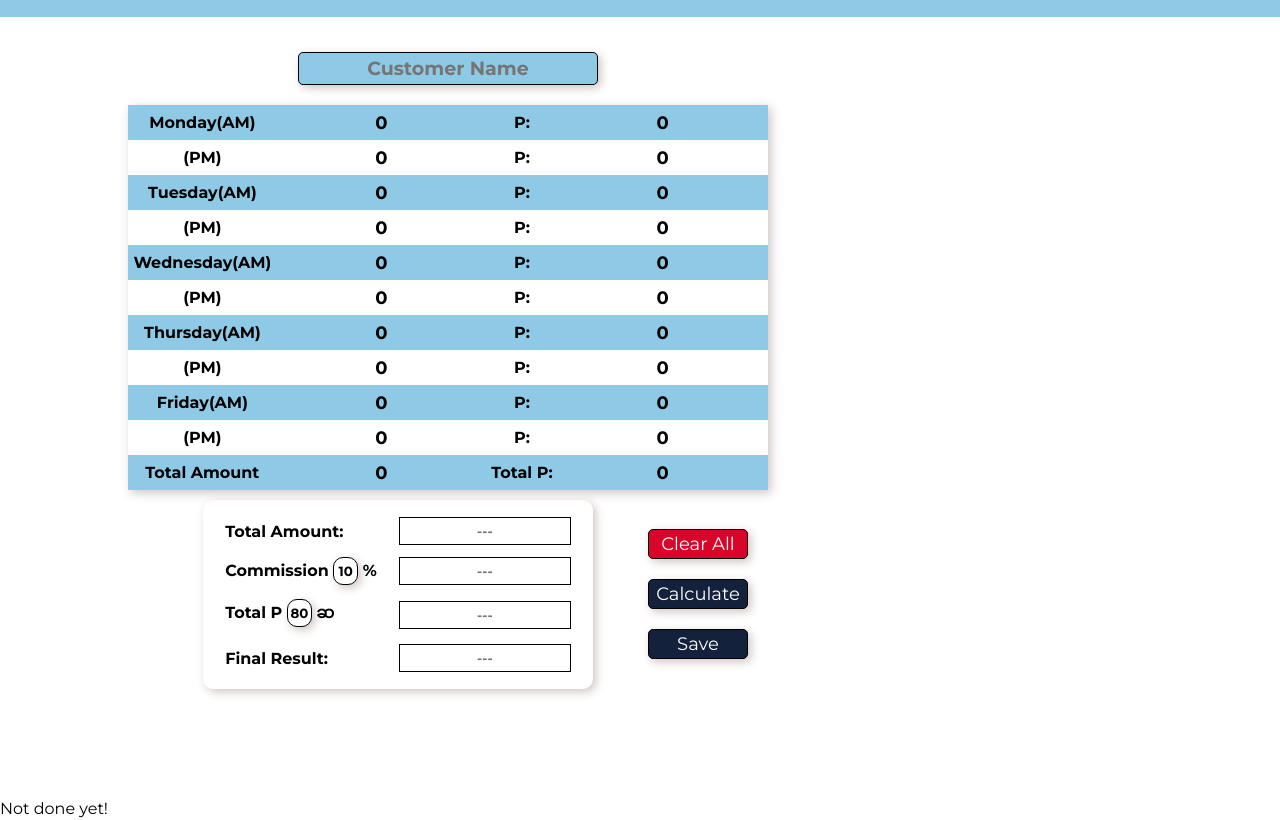
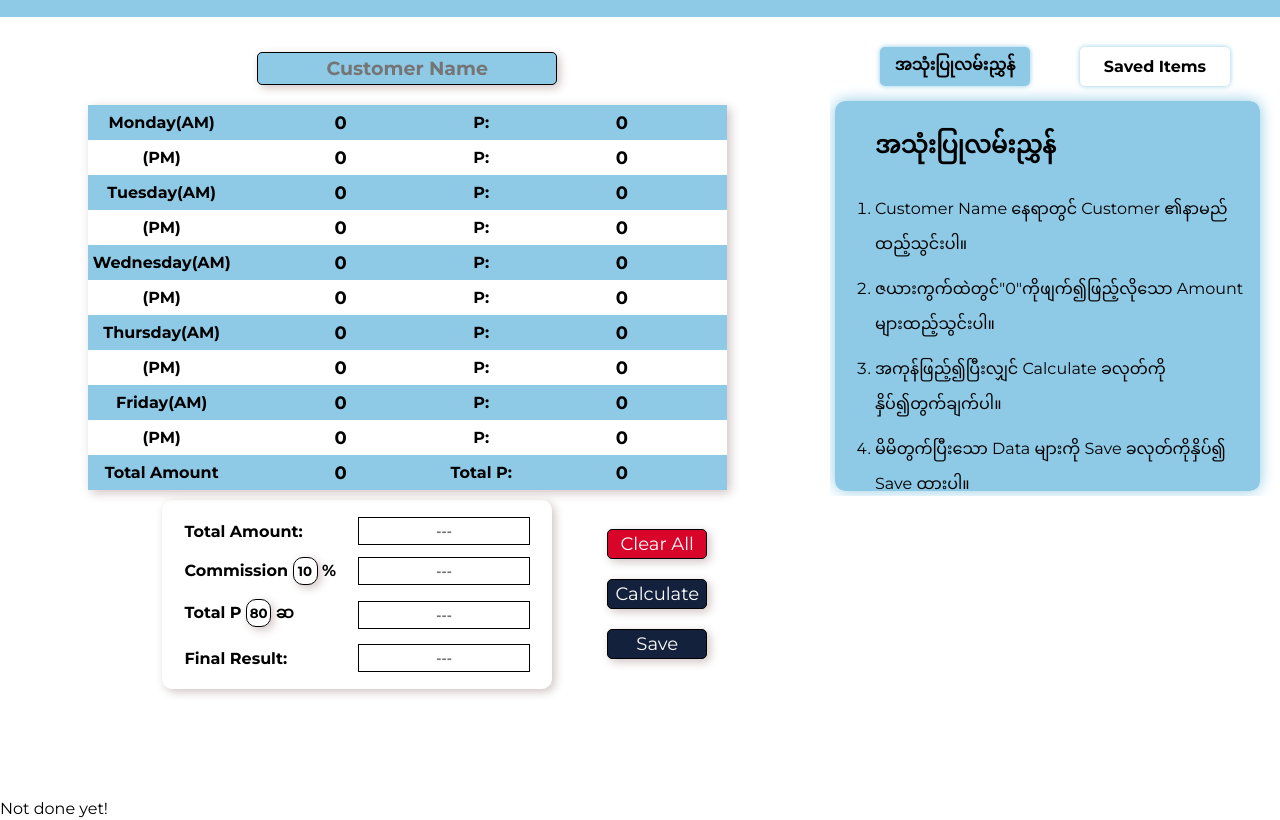
Before and after one commit to nyeinchanbo97/weekend-special, a plain HTML site: page index.html in a window 1280 px wide. Shown: the part 75-895 px from the top of the page. Drawn offline with Linux system fonts and the light colour scheme; a web font is replaced by a local one.

Commit message:
putting-instruction-laptop-size

```diff
--- a/CSS/style.css
+++ b/CSS/style.css
@@ -104,7 +104,8 @@
   display: none;
   overflow: scroll;
   top: -250px;
-  border: 1px solid black;
+  /* border: 1px solid black; */
+  box-shadow: 0 0 10px #8ecae6;
   width: 600px;
   height: 280px;
   box-sizing: border-box;
@@ -112,6 +113,65 @@
   font-weight: 300;
   letter-spacing: 1px;
 }
+.button-in-wbp-2{
+  display: flex;
+  flex-direction: row;
+  width: 100%;
+  margin-bottom: 15px;
+  justify-content: space-evenly;
+}
+.button-in-wbp-2 button{
+  width: 150px;
+  padding: 2px;
+  font-weight: bold;
+  font-size: 16px;
+  border: none;
+  border-radius: 5px;
+  background: white;
+  color: black;
+  box-shadow: 0 0 5px #8ecae6;
+  transition: all 300ms ;
+  cursor: pointer;
+  pointer-events: all;
+  z-index: 1000;
+}
+.button-in-wbp-2 .instruction-btn{
+  background-color: #8ecae6;
+}
+.button-in-wbp-2 button:hover{
+  transform: translateY(-3px);
+}
+.fixed-instruction-box{
+  width: 450px;
+  padding-top: 7px;
+  position:absolute;
+  overflow: hidden;
+  right: 0px;
+  top: 115px;
+  z-index: 1000;
+}
+.instruction-box-big{
+  height: 390px;
+  overflow: scroll;
+  margin: 5px;
+  margin-right: 20px;
+  box-sizing: border-box;
+  border-radius: 10px;
+  box-shadow: 0 0 15px #8ecae6;
+  padding: 20px 10px 20px 40px;
+  background-color: #8ecae6;
+  transition: transform 300ms;
+
+  /* position: absolute; */
+  /* top: 50px; */
+  /* pointer-events: none; */
+  /* z-index: 100; */
+  /* transform: translateX(400px); */
+}
+.instruction-box-big li{
+  margin-bottom: 10px;
+}
+
 .instruction-box h2{
   text-decoration: underline;
 }
@@ -131,16 +191,21 @@
 
 }
 .weekend-box-parent-2{
-  width: 30%;
-  height: 500px;
-  overflow: scroll;
+  /* border: 3px solid black; */
+  width: 40%;
+  height: 300px;
+  overflow-y: scroll;
+  overflow-x: hidden;
   display: flex;
   flex-direction: column;
   align-items: center;
-  padding-top: 70px;
+  margin-top: 70px;
   position: relative;
+  z-index: 100;
+  /* background-color: #d9dee0; */
   /* justify-content: space-around; */
 }
+
 .saved-items{
   display: none;
 }
@@ -343,7 +408,7 @@
   flex-direction: column;
   justify-content: center;
   gap: 15px;
-  z-index: 1;
+  z-index: 1000000;
 }
 .dn{
   display: none;
@@ -383,7 +448,12 @@
   .instruction-box{
     display: block;
   }
+  .fixed-instruction-box{
+    display: none;
+  }
   .weekend-box-parent-2{
+    margin-top: 0;
+    padding-top: 70px;
     position: fixed;
     /* border: 3px dotted #8ecae6; */
     background-color:#ced8dd;
--- a/JS/script.js
+++ b/JS/script.js
@@ -253,6 +253,7 @@ saveBtn.addEventListener("click", () => {
       apple -= 1;
       localStorage.setItem("a", apple);
       location.reload();
+
     });
   }
 
@@ -368,3 +369,28 @@ savedItemsBtn.addEventListener("click", () => {
     instructionBox.style.display = "none";
   }
 });
+
+
+// for big screen > instruction-btn and saved items btn
+
+const instructionBtn = document.getElementsByClassName("instruction-btn")[0];
+const instructionBoxBig = document.getElementsByClassName("instruction-box-big")[0];
+const fixedInstructionBox = document.getElementsByClassName("fixed-instruction-box")[0];
+const savedItemsBig = document.getElementsByClassName("saved-items-big")[0];
+
+savedItemsBig.addEventListener("click",() => {
+  instructionBoxBig.style.transform = "translateX(500px)"
+  fixedInstructionBox.style.pointerEvents = "none";
+  savedItemsBig.style.backgroundColor = "#8ecae6";
+  instructionBtn.style.backgroundColor = "white";
+
+})
+
+instructionBtn.addEventListener("click",() => {
+  instructionBoxBig.style.transform = "translateX(0px)"
+  fixedInstructionBox.style.pointerEvents = "all";
+  instructionBtn.style.backgroundColor = "#8ecae6";
+  savedItemsBig.style.backgroundColor = "white";
+
+
+})
--- a/index.html
+++ b/index.html
@@ -373,6 +373,29 @@
         <div class="weekend-box-parent-2">
         </div>
       </div>
+
+      <div class="fixed-instruction-box">
+        <div class="button-in-wbp-2">
+          <button class="instruction-btn">အသုံးပြုလမ်းညွှန်</button>
+          <button class="saved-items-big">Saved Items</button>
+        </div>
+        <div class="instruction-box-big">
+          <h2>အသုံးပြုလမ်းညွှန်</h2>
+          <br>
+          <ol>
+            <li><p>Customer Name နေရာတွင် Customer ၏နာမည်ထည့်သွင်းပါ။</p></li>
+            <li><p>ဇယားကွက်ထဲတွင်"0"ကိုဖျက်၍ဖြည့်လိုသော Amount များထည့်သွင်းပါ။</p></li>
+            <li><p>အကုန်ဖြည့်၍ပြီးလျှင် Calculate ခလုတ်ကိုနှိပ်၍တွက်ချက်ပါ။</p></li>
+            <li><p>မိမိတွက်ပြီးသော Data များကို Save ခလုတ်ကိုနှိပ်၍ Save ထားပါ။</p></li>
+            <li><p>မိမိ Save ထားသော Data များကို "Saved items" ခလုတ်ကိုနှိပ်၍ပြန်လည်ရယူပါ။</p></li>
+            <li><p>ကျလာသော Box ထဲမှ Customer တစ်ယောက်ချင်းစီ၏ Data များကို၎င်းတို့၏နာမည်ကိုနှိပ်၍ပြန်လည်ရယူ၊ပြင်ဆင်နိုင်သည်။</p></li>
+            <li><p>ပြန်လည်ပြင်ဆင်ပြီးသောDataကိုထပ်မံSaveပါက ယခင် Save ထားသောအရာကိုနာမည်ဘေးမှ "X" ကိုနှိပ်၍ဖျက်နိုင်သည်။</p></li>
+            <li><p>Commission % နှင့် ပေါက်သီးဆကို လိုသလိုပြေင်းလဲနိုင်သည်။</p></li>
+            <li><p>Local storage ကိုသာအသုံးပြုထားသောကြောင့် Browser တစ်ခုထဲကိုသာအသုံးပြုပေးပါ။</p></li>
+            <li><p>ထိုမှသာ မိမိ Save ထားသေား Data များကိုနောက်တစ်ကြိမ်ပြန်လည်အသုံးပြုချိန်တွင် ပြန်လည်ရယူ၍ရမည်ဖြစ်သည်။</p></li>
+          </ol>
+        </div>
+      </div>
     </section>
     <section id="main"><div style="height: 1000px">Not done yet!</div></section>
 
```
